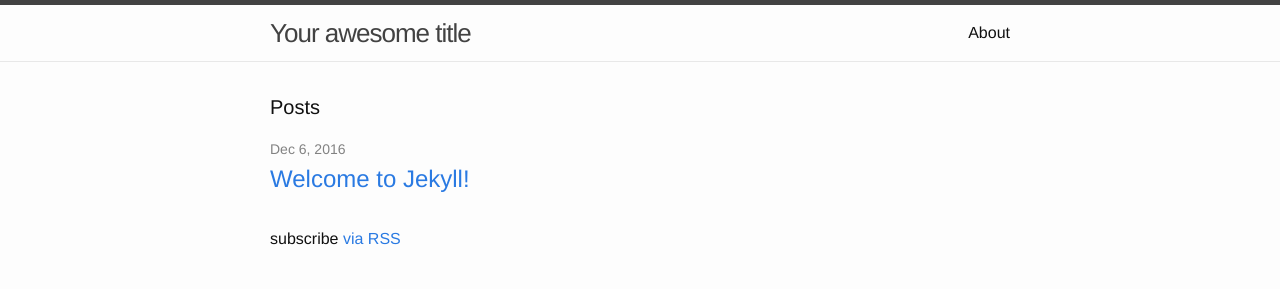
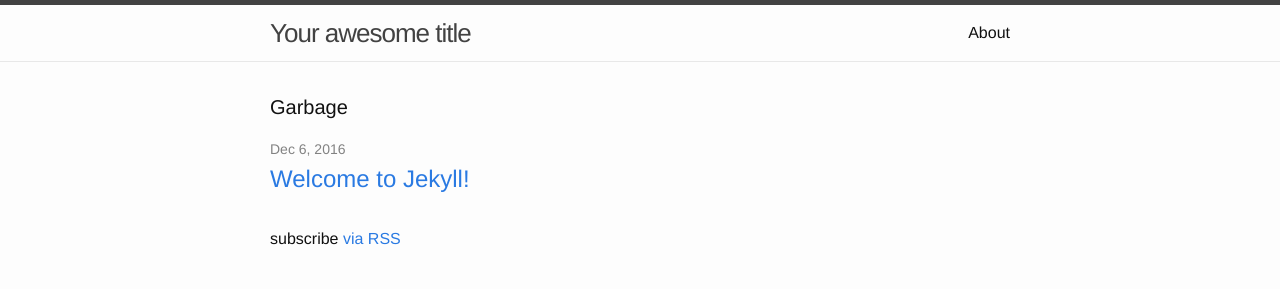
Before and after one commit to t0rmund/t0rmund.github.io, a Jekyll site: the page built from index.html, in a window 1280 px wide. Shown: the top 289 px of the page. Built offline with Jekyll 4.4.1, drawn with Linux system fonts in a browser that asks for light colours.

Commit message:
Update index.html

```diff
--- a/index.html
+++ b/index.html
@@ -4,7 +4,7 @@
 
 <div class="home">
 
-  <h1 class="page-heading">Posts</h1>
+  <h1 class="page-heading">Garbage</h1>
 
   <ul class="post-list">
     {% for post in site.posts %}
```
